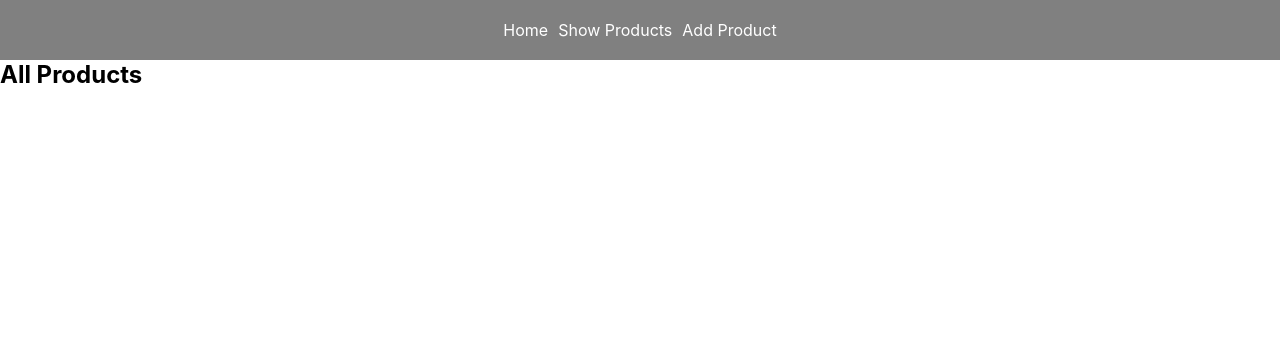
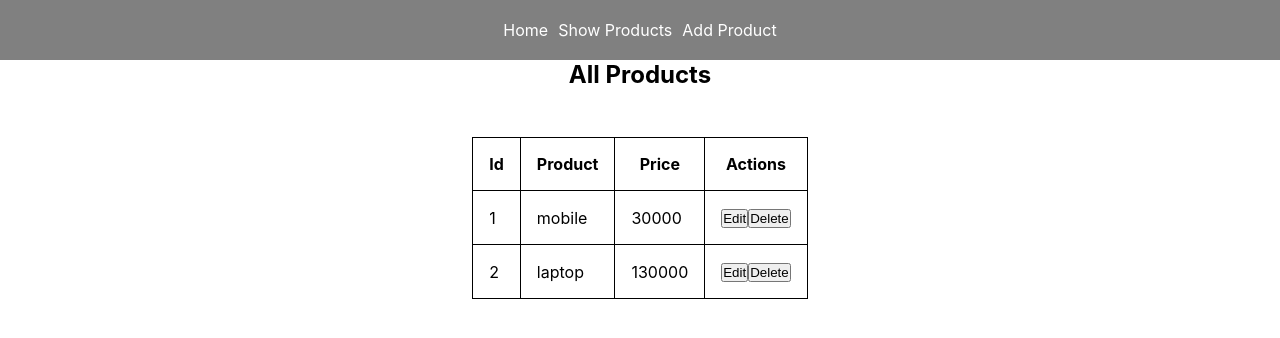
Before and after one commit to abdulahad-gh/redux-desk, a React (Create React App) app in the folder crud-app/: page /show-products in a window 1280 px wide. Shown: the top 338 px of the page. Built offline with nearby package versions, Linux system fonts and the light colour scheme.

Commit message:
completed productView

```diff
--- a/crud-app/src/App.css
+++ b/crud-app/src/App.css
@@ -22,3 +22,24 @@ nav {
 .nav-link {
   color: white;
 }
+
+main {
+  min-height: 90vh;
+  display: flex;
+  justify-content: center;
+}
+
+h2 {
+  text-align: center;
+}
+
+table {
+  border-collapse: collapse;
+  margin: 3rem;
+}
+
+th,
+td {
+  border: 1px solid;
+  padding: 1rem;
+}
--- /dev/null
+++ b/crud-app/src/app/store.js
@@ -0,0 +1,10 @@
+import { configureStore } from "@reduxjs/toolkit";
+import productReducer from '../fetaures/products/ProductSlice'
+const store = configureStore({
+    reducer: {
+        productsReducer: productReducer
+    }
+
+})
+
+export default store;
--- a/crud-app/src/fetaures/products/ProductSlice.js
+++ b/crud-app/src/fetaures/products/ProductSlice.js
@@ -1,15 +1,21 @@
 import { createSlice } from "@reduxjs/toolkit";
 
-const productSlice = createSlice({
+const initialState = {
+    products: [
+        { id: 1, name: 'mobile', price: 30000 },
+        { id: 2, name: 'laptop', price: 130000 }
+    ]
+}
+export const productSlice = createSlice({
     name: 'product',
-    initialState: {
-        products: [
-            { id: 1, name: 'mobile', price: 30000 },
-            { id: 2, name: 'laptop', price: 130000 }
-        ]
-    },
+    initialState: initialState,
     reducers: {
         showProduct: (state) => state
 
     }
 })
+
+export const { showProduct } = productSlice.actions
+
+
+export default productSlice.reducer
--- a/crud-app/src/fetaures/products/ProductView.js
+++ b/crud-app/src/fetaures/products/ProductView.js
@@ -1,12 +1,47 @@
 import React from 'react';
+import { useSelector } from 'react-redux';
 
-const productView = () => {
+const ProductView = () => {
+    const products = useSelector(state => state.productsReducer.products)
+
+
+
     return (
         <div>
             <h2>All Products</h2>
+
+            <table>
+                <thead>
+                    <tr>
+                        <th>Id</th>
+                        <th>Product</th>
+                        <th>Price</th>
+                        <th>Actions</th>
+                    </tr>
+                </thead>
+                <tbody>
+
+                    {
+                        products.map(product => {
+                            const { id, name, price } = product
+
+                            return <tr>
+                                <td>{id}</td>
+                                <td>{name}</td>
+                                <td>{price}</td>
+                                <td>
+                                    <button>Edit</button>
+                                    <button>Delete</button>
+                                </td>
+                            </tr>
+                        })
+                    }
+                </tbody>
+            </table>
+
 
         </div>
     );
 };
 
-export default productView;
+export default ProductView;
--- a/crud-app/src/index.js
+++ b/crud-app/src/index.js
@@ -4,13 +4,15 @@ import './index.css';
 import App from './App';
 import reportWebVitals from './reportWebVitals';
 import './App.css'
+import { Provider } from 'react-redux';
+import store from './app/store'
 
 ReactDOM.render(
-  <React.StrictMode>
+  <Provider store={store}>
     <div className='App'>
       <App />
     </div>
-  </React.StrictMode>,
+  </Provider>,
   document.getElementById('root')
 );
 
--- a/crud-app/src/routes/index.js
+++ b/crud-app/src/routes/index.js
@@ -6,7 +6,7 @@ import Error from '../pages/Error';
 import Home from '../pages/Home';
 import Navbar from '../pages/Shared/Navbar';
 
-const index = () => {
+const Index = () => {
     return (
         <BrowserRouter>
             <Navbar />
@@ -26,4 +26,4 @@ const index = () => {
     );
 };
 
-export default index;
+export default Index;
```
